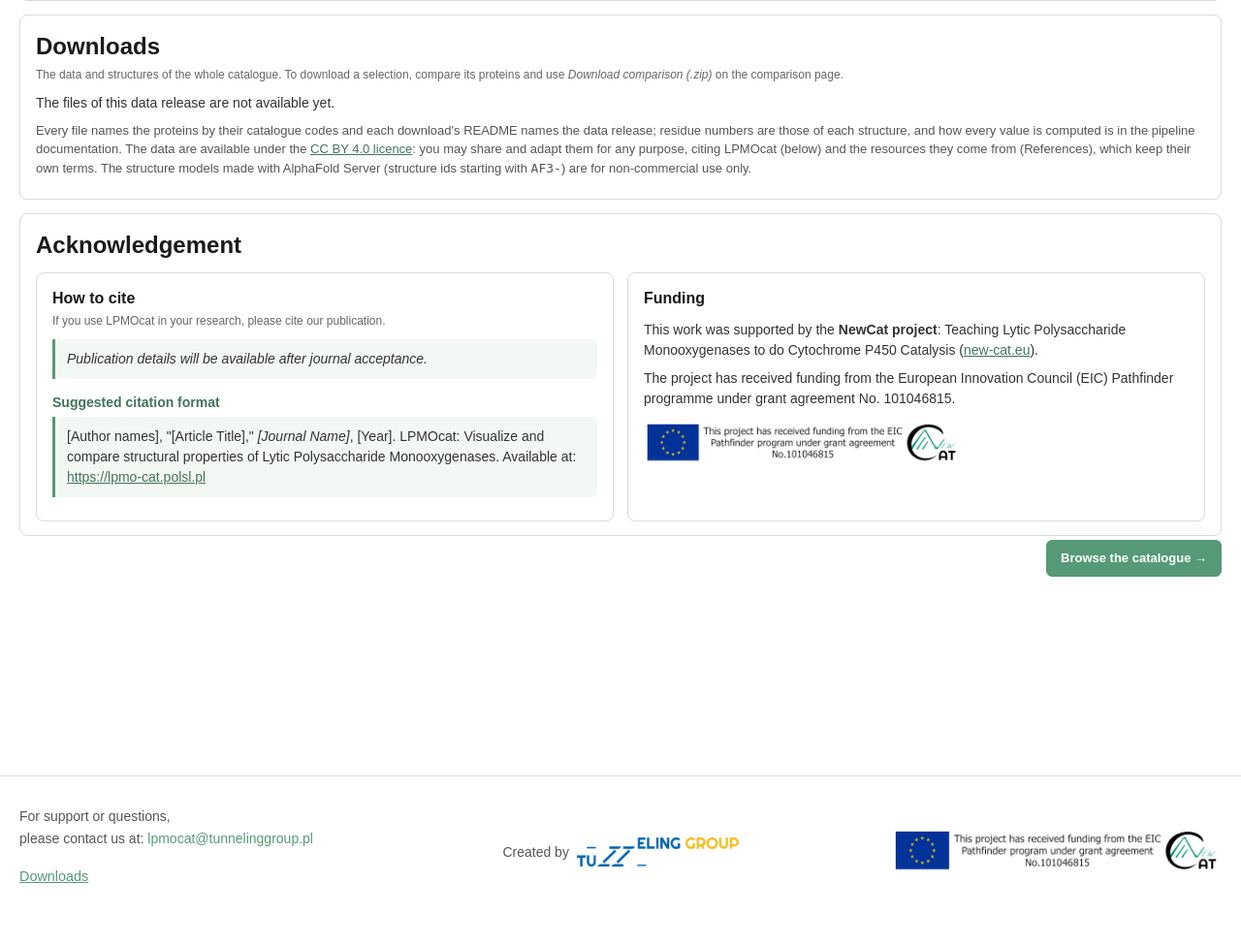
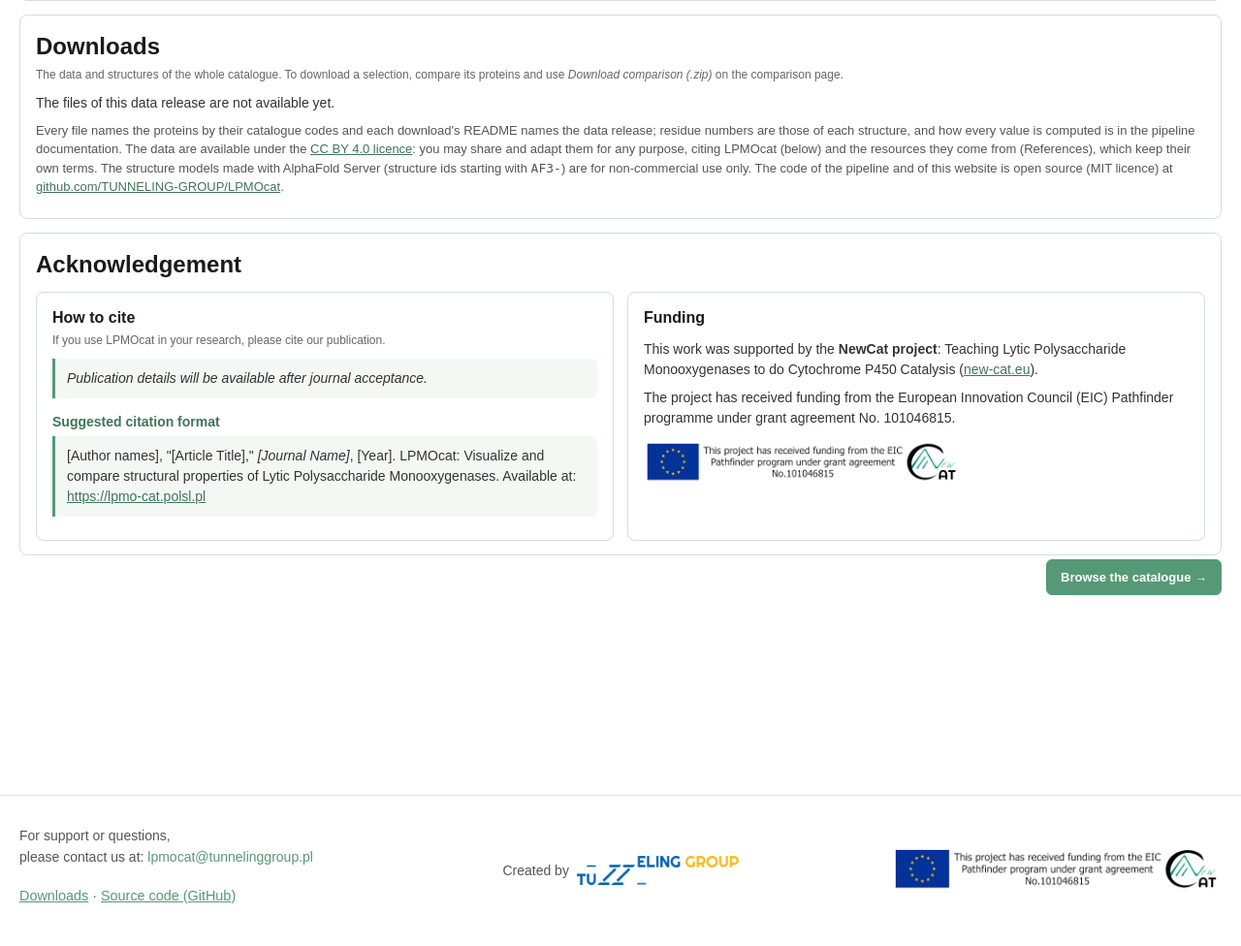
Before and after one commit to TUNNELING-GROUP/LPMOcat, a Django app: page / in a window 1280 px wide. Shown: the part 2728-3704 px from the top of the page at 97% size. Before the commit the page ends 3639 px from the top, so only its background shows below. Run offline with Django 5.2, Linux system fonts and the light colour scheme; data that the repository does not hold is empty.

Commit message:
Footer and Downloads section: link to the source code on GitHub

```diff
--- a/lpmocat_web/catalogue/templates/catalogue/_footer.html
+++ b/lpmocat_web/catalogue/templates/catalogue/_footer.html
@@ -4,7 +4,7 @@
     <div class="footer-content">
         <div class="footer-left">
             <p class="footer-contact">For support or questions,<br>please contact us at: <a href="mailto:lpmocat@tunnelinggroup.pl">lpmocat@tunnelinggroup.pl</a></p>
-            <p class="footer-update" style="font-size: 0.9em; color: #666; margin-top: 20px;">{% if data_release %}{{ data_release }} &middot; {% endif %}<a href="/#downloads" style="color: #569976;">Downloads</a></p>
+            <p class="footer-update" style="font-size: 0.9em; color: #666; margin-top: 20px;">{% if data_release %}{{ data_release }} &middot; {% endif %}<a href="/#downloads" style="color: #569976;">Downloads</a> &middot; <a href="https://github.com/TUNNELING-GROUP/LPMOcat" target="_blank" rel="noopener noreferrer" style="color: #569976;">Source code (GitHub)</a></p>
         </div>
         <div class="footer-center">
             <p class="footer-credit">Created by <a href="http://www.tunnelinggroup.pl/" target="_blank" rel="noopener noreferrer"><img src="{% static 'images/Tunneling-logo.png' %}" alt="Tunneling Group Logo" class="tunneling-logo"></a></p>
--- a/lpmocat_web/catalogue/templates/catalogue/home.html
+++ b/lpmocat_web/catalogue/templates/catalogue/home.html
@@ -184,7 +184,9 @@
                 you may share and adapt them for any purpose, citing LPMOcat (below) and the resources
                 they come from (References), which keep their own terms. The structure models made
                 with AlphaFold Server (structure ids starting with <code>AF3-</code>) are for
-                non-commercial use only.
+                non-commercial use only. The code of the pipeline and of this website is open source
+                (MIT licence) at
+                <a href="https://github.com/TUNNELING-GROUP/LPMOcat" target="_blank" rel="noopener noreferrer">github.com/TUNNELING-GROUP/LPMOcat</a>.
             </p>
         </section>
 
```
